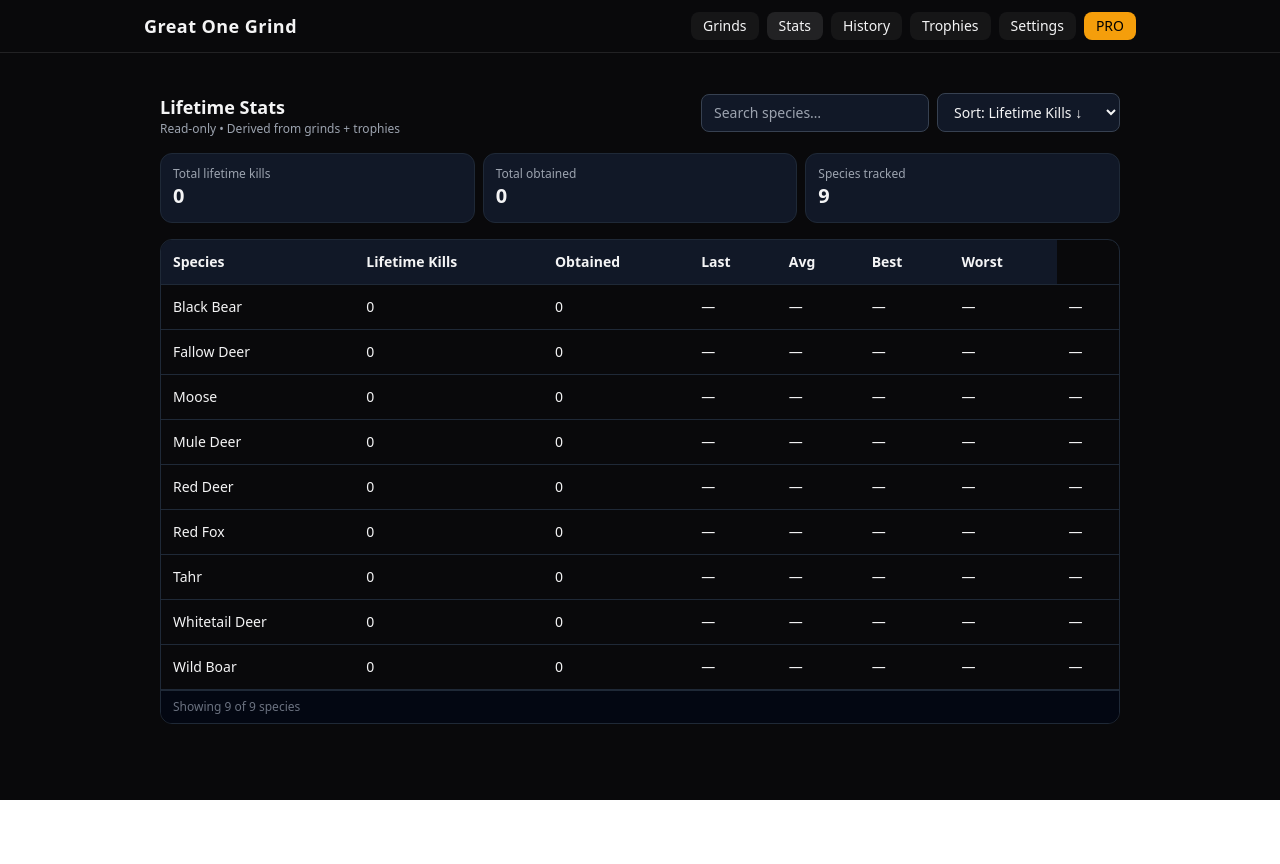
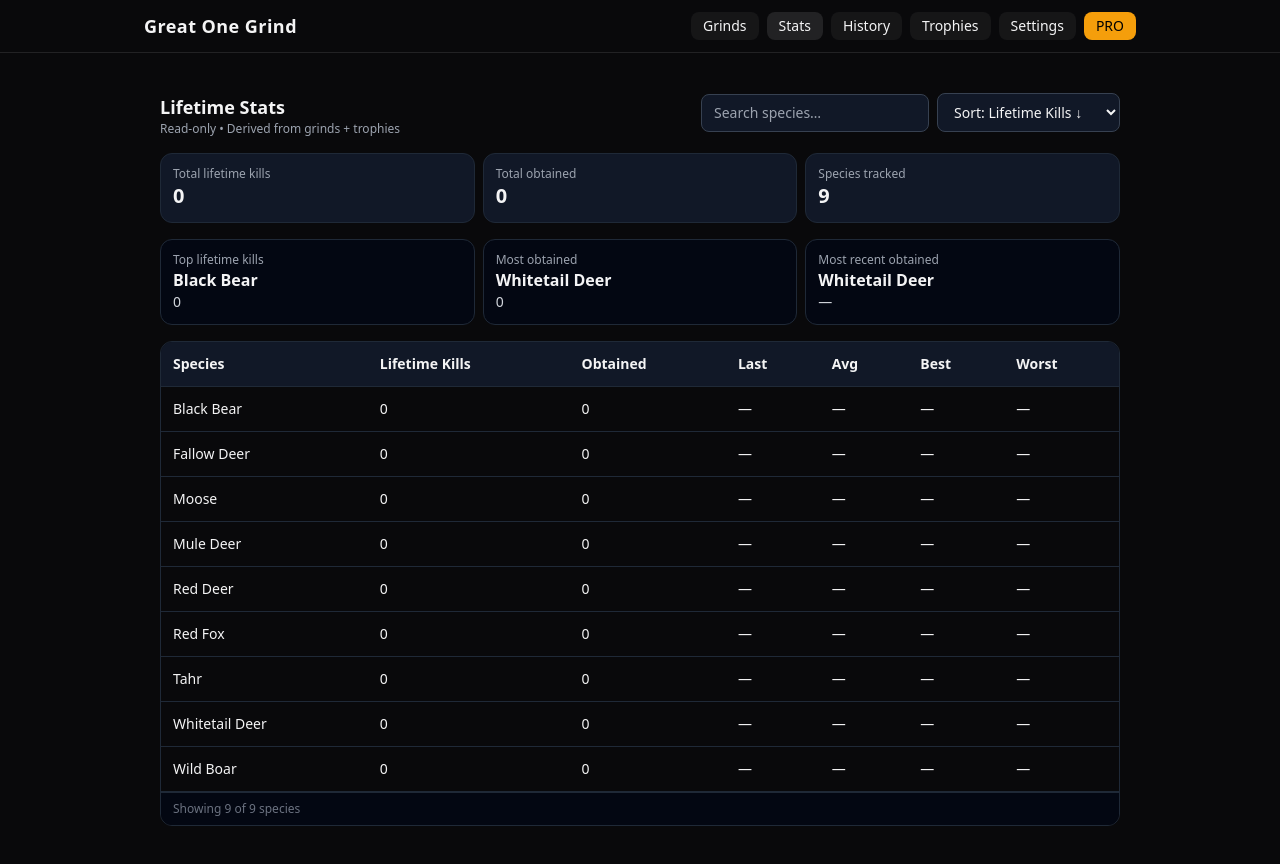
Before and after one commit to Camoford/great-one-grind, a React (Vite) app: page / in a window 1280 px wide. Both pictures are taken after a click on the button "Stats". Before the commit the page ends 800 px from the top, so only its background shows below. Built offline with nearby package versions, Linux system fonts and the light colour scheme.

Commit message:
Stats polish: fix table + add top highlights (read-only)

```diff
--- a/components/StatsDashboard.tsx
+++ b/components/StatsDashboard.tsx
@@ -3,10 +3,10 @@ import React, { useMemo, useState } from "react";
 import { useHunterStore } from "../store";
 
 /**
- * StatsDashboard — READ ONLY (POLISHED)
+ * StatsDashboard — READ ONLY (POLISHED + HIGHLIGHTS)
  * - Lifetime kills per species (from grinds)
  * - Trophy stats (from trophies)
- * - Sort + Search + Summary
+ * - Sort + Search + Summary + Top Highlights
  * - No mutations, no grinder logic changes
  */
 
@@ -43,7 +43,7 @@ export default function StatsDashboard() {
   const [sort, setSort] = useState<SortMode>("kills_desc");
   const [search, setSearch] = useState("");
 
-  const { rows, summary } = useMemo(() => {
+  const { rows, summary, highlights } = useMemo(() => {
     const killsBySpecies = new Map<string, number>();
     const obtainedKillsBySpecies = new Map<string, number[]>();
     const lastObtainedBySpecies = new Map<string, number>();
@@ -110,13 +110,23 @@ export default function StatsDashboard() {
     const totalObtained = result.reduce((acc, r) => acc + (r.obtainedCount || 0), 0);
     const trackedSpecies = result.length;
 
+    // Highlights (read-only)
+    const topKills = [...result].sort(
+      (a, b) => (b.lifetimeKills - a.lifetimeKills) || a.species.localeCompare(b.species)
+    )[0];
+
+    const topObtained = [...result].sort(
+      (a, b) => (b.obtainedCount - a.obtainedCount) || (b.lifetimeKills - a.lifetimeKills)
+    )[0];
+
+    const mostRecent = [...result].sort(
+      (a, b) => ((b.lastObtainedAt || 0) - (a.lastObtainedAt || 0)) || (b.obtainedCount - a.obtainedCount)
+    )[0];
+
     return {
       rows: result,
-      summary: {
-        totalLifetimeKills,
-        totalObtained,
-        trackedSpecies,
-      },
+      summary: { totalLifetimeKills, totalObtained, trackedSpecies },
+      highlights: { topKills: topKills || null, topObtained: topObtained || null, mostRecent: mostRecent || null },
     };
   }, [grinds, trophies]);
 
@@ -166,9 +176,7 @@ export default function StatsDashboard() {
       <div className="flex items-start justify-between gap-3 flex-wrap">
         <div>
           <h2 className="text-lg font-semibold">Lifetime Stats</h2>
-          <div className="text-xs text-gray-400">
-            Read-only • Derived from grinds + trophies
-          </div>
+          <div className="text-xs text-gray-400">Read-only • Derived from grinds + trophies</div>
         </div>
 
         <div className="flex items-center gap-2 flex-wrap">
@@ -210,6 +218,39 @@ export default function StatsDashboard() {
         </div>
       </div>
 
+      {/* Top Highlights */}
+      <div className="grid grid-cols-1 sm:grid-cols-3 gap-2">
+        <div className="rounded-xl border border-gray-800 bg-gray-950 p-3">
+          <div className="text-xs text-gray-400">Top lifetime kills</div>
+          <div className="text-base font-semibold">
+            {highlights.topKills ? highlights.topKills.species : "—"}
+          </div>
+          <div className="text-sm text-gray-300">
+            {highlights.topKills ? pretty(highlights.topKills.lifetimeKills) : "—"}
+          </div>
+        </div>
+
+        <div className="rounded-xl border border-gray-800 bg-gray-950 p-3">
+          <div className="text-xs text-gray-400">Most obtained</div>
+          <div className="text-base font-semibold">
+            {highlights.topObtained ? highlights.topObtained.species : "—"}
+          </div>
+          <div className="text-sm text-gray-300">
+            {highlights.topObtained ? pretty(highlights.topObtained.obtainedCount) : "—"}
+          </div>
+        </div>
+
+        <div className="rounded-xl border border-gray-800 bg-gray-950 p-3">
+          <div className="text-xs text-gray-400">Most recent obtained</div>
+          <div className="text-base font-semibold">
+            {highlights.mostRecent ? highlights.mostRecent.species : "—"}
+          </div>
+          <div className="text-sm text-gray-300">
+            {highlights.mostRecent ? fmtDate(highlights.mostRecent.lastObtainedAt) : "—"}
+          </div>
+        </div>
+      </div>
+
       {/* Table */}
       <div className="rounded-xl border border-gray-800 overflow-hidden">
         <div className="overflow-x-auto">
@@ -236,7 +277,6 @@ export default function StatsDashboard() {
                   <td className="py-3 px-3 whitespace-nowrap">{pretty(r.avgKills)}</td>
                   <td className="py-3 px-3 whitespace-nowrap">{pretty(r.bestKills)}</td>
                   <td className="py-3 px-3 whitespace-nowrap">{pretty(r.worstKills)}</td>
-                  <td className="py-3 px-3 whitespace-nowrap">{pretty(r.worstKills)}</td>
                 </tr>
               ))}
 
```
